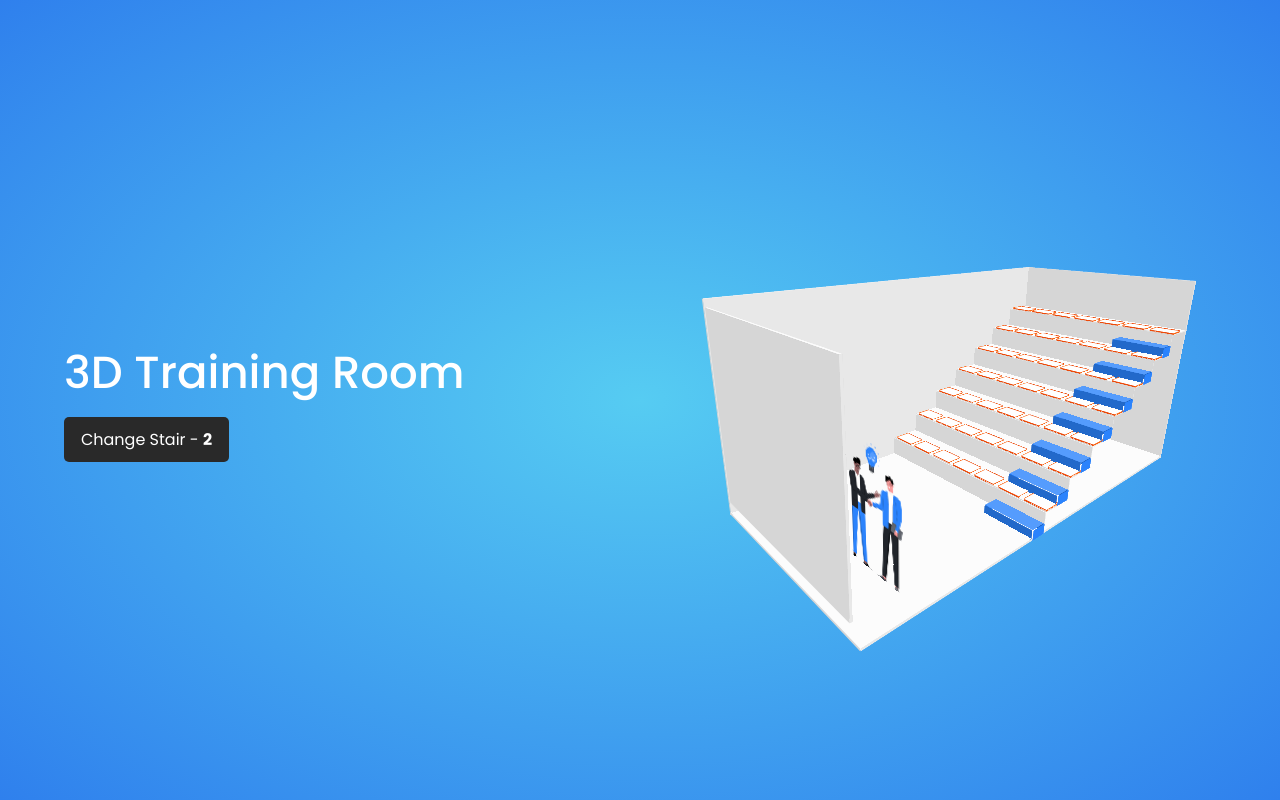
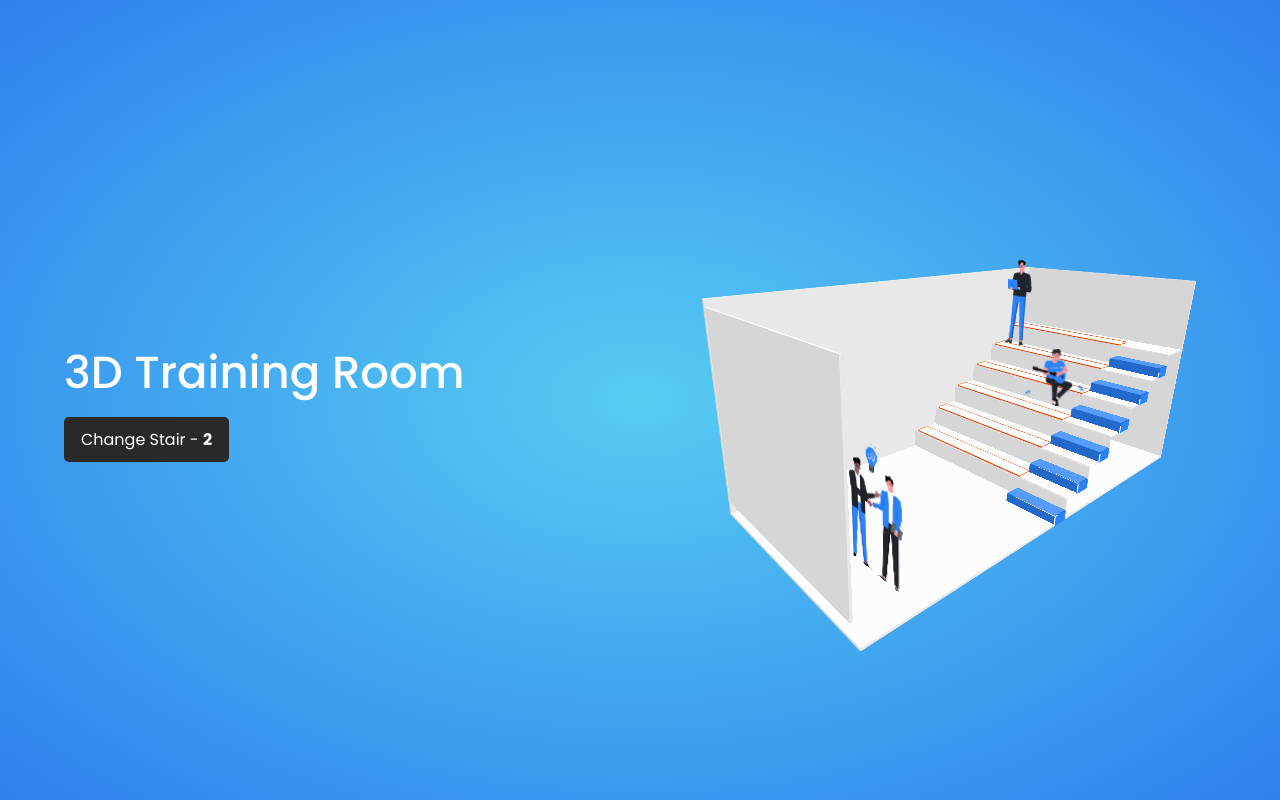
Before and after one commit to vuonghuuthien/3D-Training-Room, an Angular app: page / in a window 1280 px wide. Built offline with nearby package versions, Linux system fonts and the light colour scheme.

Commit message:
Add other people

```diff
--- a/src/app/app.component.html
+++ b/src/app/app.component.html
@@ -105,7 +105,7 @@
             calcTop_FB(step_sm_size.height, step_sm_size.depth)
           "
           [style.--step-z-fb]="calcZ_FB(step_sm_size.depth)"
-          [style.--stair-sm-width]="stair_sm_width"
+          [style.--stair-sm-width]="step_sm_size.width"
         >
           <div
             *ngFor="let count of [].constructor(this.step_sm_num); index as i"
@@ -161,9 +161,7 @@
                 [class]="'face step-top__' + face"
               ></div>
               <div
-              *ngFor="let count of [].constructor(7); index as i"
                 class="seat-cushion"
-                [style.--seat-cushion-count]="i"
                 [style.--seat-cushion-width]="seat_cushion_size.width"
                 [style.--seat-cushion-height]="seat_cushion_size.height"
                 [style.--seat-cushion-depth]="seat_cushion_size.depth"
@@ -184,6 +182,14 @@
                   [class]="'face seat-cushion__' + face"
                 ></div>
               </div>
+
+              <div *ngIf="i == 3" class="people people_guitarist" [style.--height]="people.height_md">
+                <img src="assets/people_guitarist.png" alt="" />
+              </div>
+
+              <div *ngIf="i == 4" class="people people_laptop" [style.--height]="people.height_lg">
+                <img src="assets/people_laptop.png" alt="" />
+              </div>
             </div>
             <div
               class="step-front"
@@ -200,10 +206,6 @@
                 [class]="'face step-front__' + face"
               ></div>
             </div>
-            <!-- <div
-              *ngFor="let face of face_list"
-              [class]="'face step__' + face"
-            ></div> -->
           </div>
         </div>
         <div
@@ -215,7 +217,7 @@
             calcTop_FB(step_sm_size.height, step_sm_size.depth)
           "
           [style.--step-z-fb]="calcZ_FB(step_sm_size.depth)"
-          [style.--stair-sm-width]="stair_sm_width"
+          [style.--stair-sm-width]="step_sm_size.width"
         >
           <div
             *ngFor="let count of [].constructor(this.step_sm_num); index as i"
@@ -250,8 +252,29 @@
         </div>
       </div>
 
-      <div class="people" [style.--height]="people.height_xl">
+      <div class="people people_praise" [style.--height]="people.height_xl">
         <img src="assets/people_praise.png" alt="" />
+      </div>
+
+      <div
+        class="table-mini"
+        [style.--table-mini-width]="seat_cushion_size.width"
+        [style.--table-mini-height]="seat_cushion_size.height"
+        [style.--table-mini-depth]="seat_cushion_size.depth"
+        [style.--table-mini-space]="seat_cushion_size.space"
+        [style.--table-mini-z-center]="calcZCenter(seat_cushion_size.height)"
+        [style.--table-mini-top-fb]="
+          calcTop_FB(seat_cushion_size.height, seat_cushion_size.depth)
+        "
+        [style.--table-mini-z-fb]="calcZ_FB(seat_cushion_size.depth)"
+        [style.--table-mini-bg-top]="seat_cushion_bg_top"
+        [style.--table-mini-bg-left]="seat_cushion_bg_left"
+        [style.--table-mini-bg-front]="seat_cushion_bg_front"
+      >
+        <div
+          *ngFor="let face of face_list"
+          [class]="'face table-mini__' + face"
+        ></div>
       </div>
     </div>
   </div>
--- a/src/app/app.component.scss
+++ b/src/app/app.component.scss
@@ -65,6 +65,10 @@
 
 @mixin img($height) {
   transform: rotateX(-90deg) translateY(calc($height / 2 * -1));
+}
+
+@mixin img_y_z($y, $z) {
+  transform: rotateX(-90deg) translateY($y) translateZ($z);
 }
 
 .env {
@@ -383,13 +387,27 @@
 .people {
   height: addUnit(--height);
   width: fit-content;
-  top: 75%;
-  left: 60%;
+  top: 0;
+  left: 0;
   position: absolute;
   @include img(addUnit(--height));
   img {
     height: 100%;
     width: fit-content;
+  }
+
+  &.people_praise {
+    top: 75%;
+    left: 60%;
+  }
+
+  &.people_guitarist {
+    left: 40%;
+    @include img_y_z(-8px, 1px);
+  }
+
+  &.people_laptop {
+    top: -130%;
   }
 }
 
@@ -397,11 +415,8 @@
   width: addUnit(--seat-cushion-width);
   height: addUnit(--seat-cushion-depth);
   transform: translateZ(addUnit(--seat-cushion-z-center));
-  top: 50%;
-  left: calc(
-    (addUnit(--seat-cushion-width) + addUnit(--seat-cushion-space)) *
-      var(--seat-cushion-count) + addUnit(--seat-cushion-space)
-  );
+  top: calc(100% - addUnit(--seat-cushion-depth));
+  left: addUnit(--seat-cushion-space);
   position: absolute;
 
   @include face_list(
--- a/src/app/app.component.ts
+++ b/src/app/app.component.ts
@@ -26,9 +26,9 @@ export class AppComponent {
   wall_thick = 40 * this.scale;
 
   // Stair Detail
-  stair_sm_width = 900 * this.scale;
-  step_sm_num = 14;
+  step_sm_num = 12;
   step_sm_size = {
+    width: 900 * this.scale,
     height: 180 * this.scale,
     depth: 280 * this.scale,
   };
@@ -65,14 +65,14 @@ export class AppComponent {
   people = {
     height_xl: 1900 * this.scale,
     height_lg: 1800 * this.scale,
-    height_md: 800 * this.scale,
+    height_md: 1150 * this.scale,
   };
 
   // Seat Cushion Detail
   seat_cushion_size = {
-    width: 400 * this.scale,
+    width: 2500 * this.scale,
     height: 30 * this.scale,
-    depth: 280 * this.scale,
+    depth: 260 * this.scale,
     space: 100 * this.scale,
   };
   // Seat Cushion Style
```
Also changed, not shown: src/assets/people_guitarist.png (added), src/assets/people_laptop.png (added).
